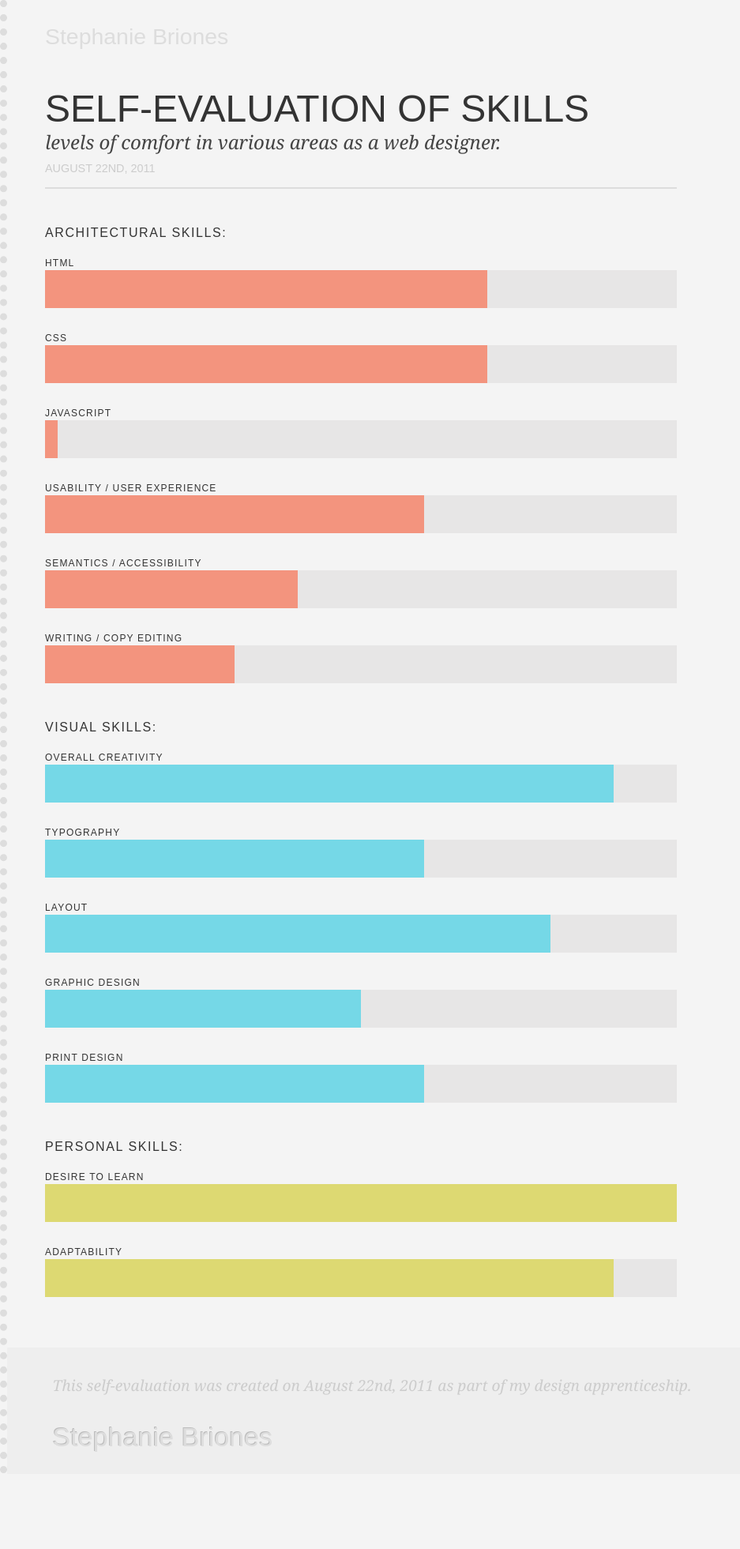
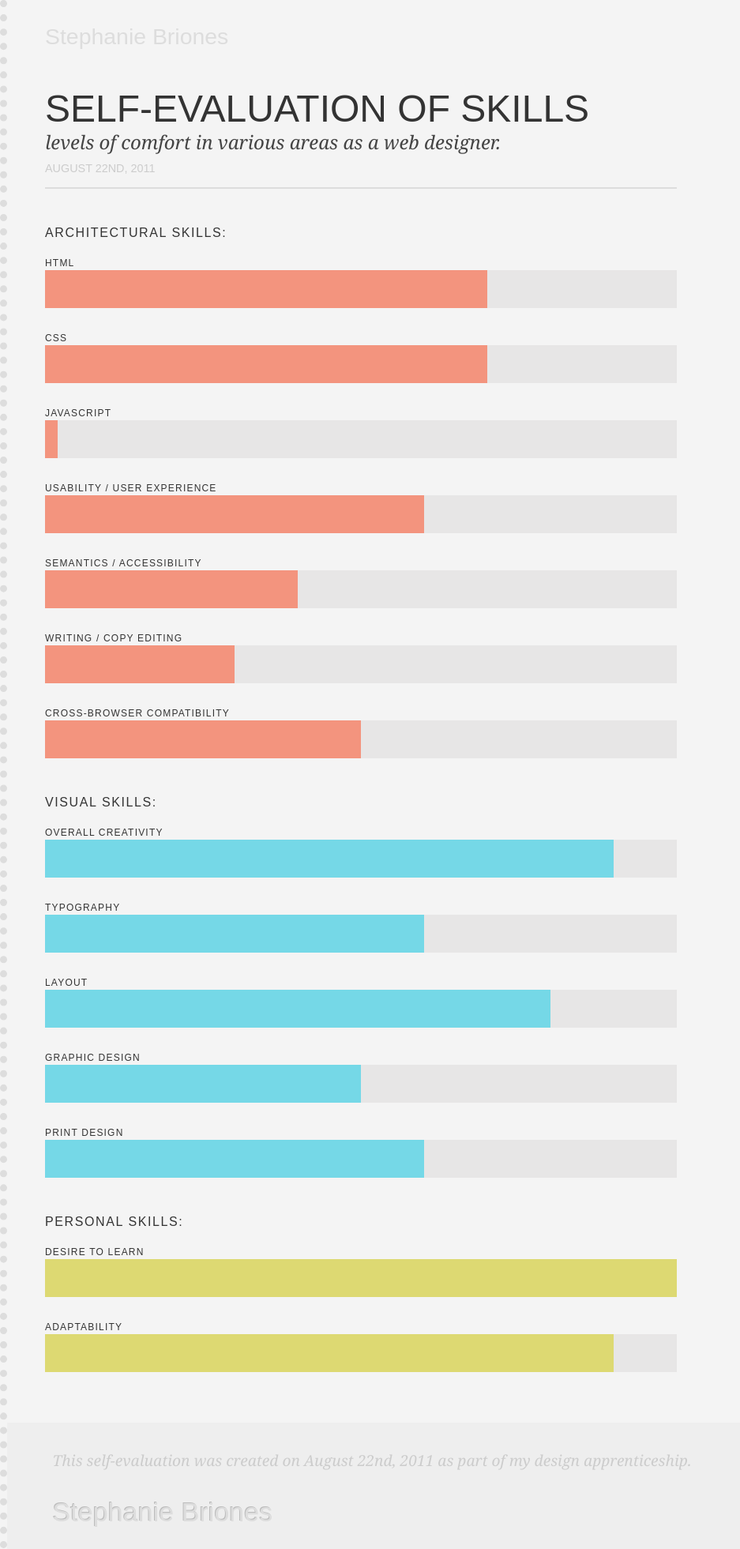
Before and after one commit to smbriones/smbriones.github.com, a Jekyll site: the page testing/skills/index.html, which Jekyll copies as it is, in a window 1280 px wide. Shown: the whole page at 79% size, without its empty margins (0-937 px from the left). Built offline with Jekyll 4.4.1, drawn with Linux system fonts in a browser that asks for light colours; before the commit the page ends 1866 px from its top, so only the background shows below that.

Commit message:
added cross-browser compatibility to list of skills

```diff
--- a/testing/skills/index.html
+++ b/testing/skills/index.html
@@ -69,6 +69,15 @@
   <h4>Writing / Copy Editing</h4>
   <section>
     <figure class="writing">
+      <figcaption>
+
+      </figcaption>
+    </figure>
+  </section>
+
+  <h4>Cross-Browser Compatibility</h4>
+  <section>
+    <figure class="browser">
       <figcaption>
 
       </figcaption>
--- a/testing/skills/stylesheets/skills.css
+++ b/testing/skills/stylesheets/skills.css
@@ -124,6 +124,12 @@ figure.usability {
 	width: 30em;
 }
 
+figure.browser {
+	background: rgba(255, 68, 25, 0.5);
+	height: 3em;
+	width: 25em;
+}
+
 figure.semantics {
 	background: rgba(255, 68, 25, 0.5);
 	height: 3em;
```
